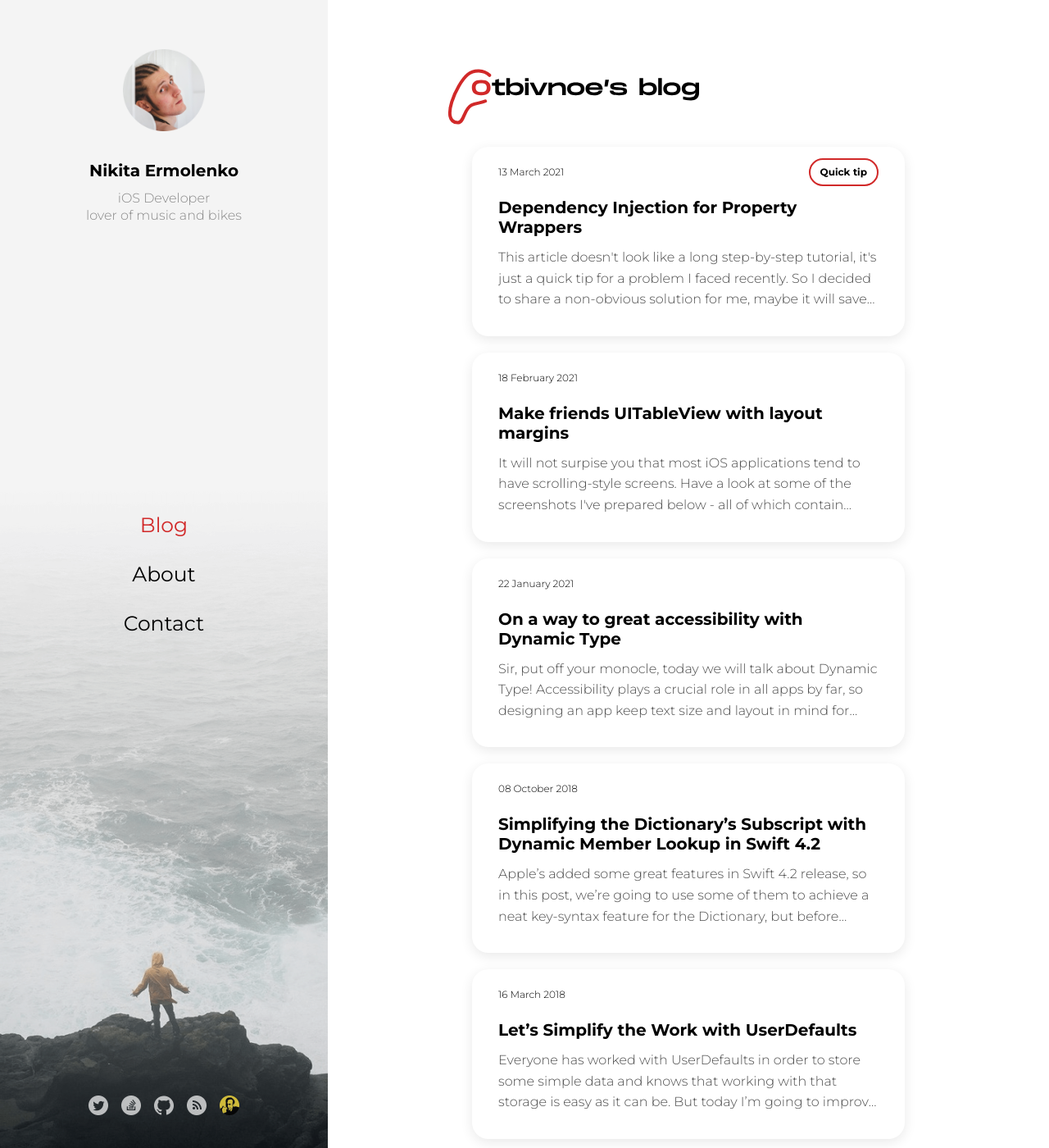
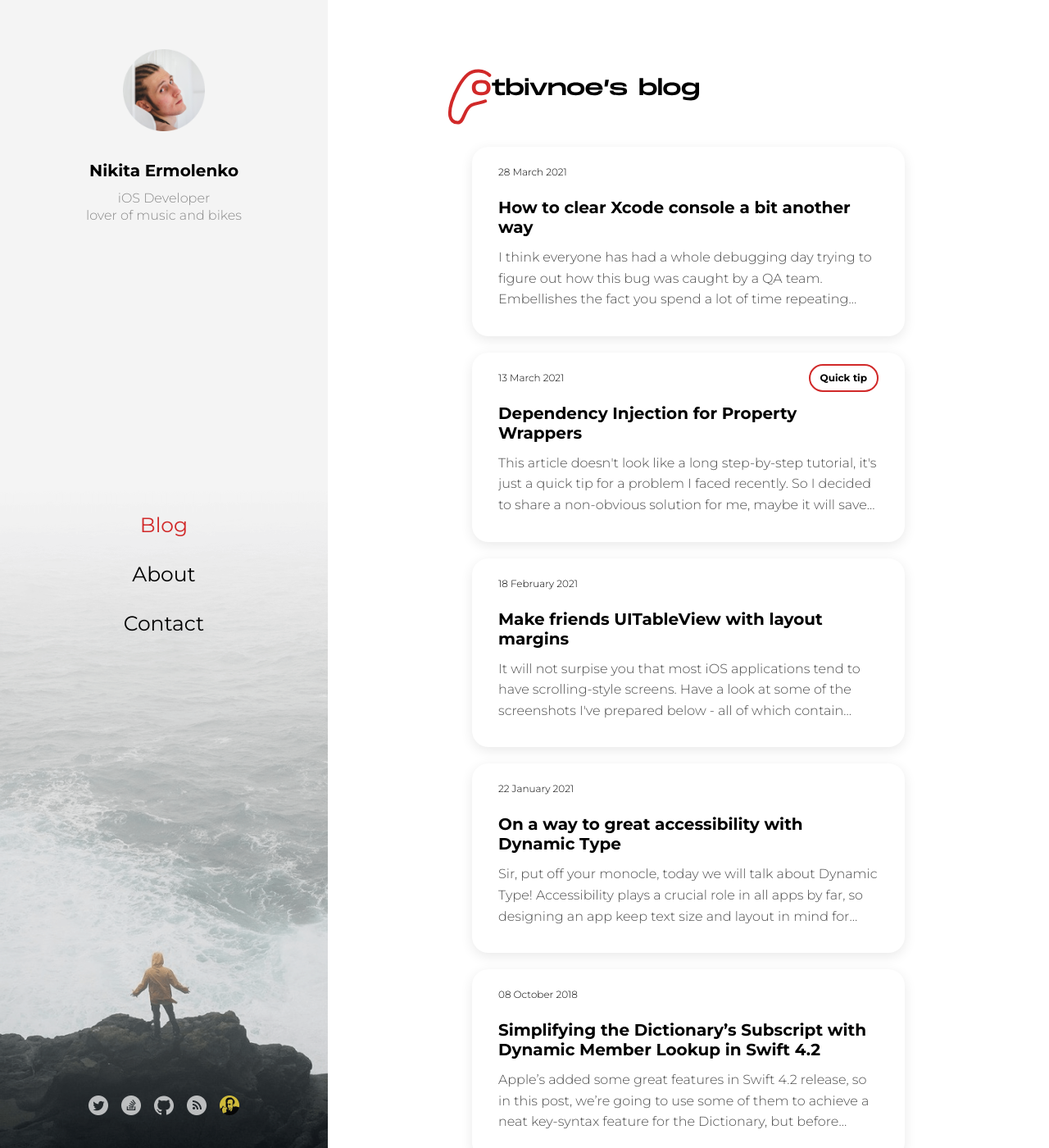
Before and after one commit to Otbivnoe/Otbivnoe.github.io, a Jekyll site: the page built from tabs/blog.md, in a window 1280 px wide and 1400 px high. Shown: the whole window at 82% size. Built offline with Jekyll 4.4.1, drawn with Linux system fonts in a browser that asks for light colours; some of the changed lines change nothing that is shown.

Commit message:
[Post] How to clear Xcode console a bit another way (#6)

````diff
--- /dev/null
+++ b/_posts/2021-03-28-How-to-Clear-Xcode-Console-a-Bit-Another-Way.md
@@ -0,0 +1,96 @@
+---
+layout: post
+title: "How to clear Xcode console a bit another way"
+subtitle: "I think everyone has had a whole debugging day trying to figure out how this bug was caught by a QA team. Embellishes the fact you spend a lot of time repeating these steps to reproduce the bug even once but the QA team does it regularly. Familiar feeling, isn't it? We have such days from time to time and I had a similar one recently. I turned out as a detective and started to investigate the problem."
+date: 2021-03-28 19:00:00 +0300
+image: /assets/img/articles/xcode-clear/logo.png
+---
+
+I think everyone has had a whole debugging day trying to figure out how this bug was caught by a QA team. Embellishes the fact you spend a lot of time repeating these steps to reproduce the bug even once but the QA team does it regularly. Familiar feeling, isn't it? We have such days from time to time and I had a similar one recently. I turned out as a detective and started to investigate the problem.
+
+The first step of my investigation was turning on verbose logging. Thereby Xcode's console started to spam plenty of messages. Yep, it became a mess by far. And since my goal was finding a "key" inside this galaxy of logs, I became clicking the tiny icon "trash" on every lap of my investigation steps to start looking again. On the 25th lap, I opened the StackOverflow trying to find a programmable way to clear the console - without success. On that note, I took off the detective hat to find a way to simplifying the debug workflow a bit.
+
+<hr>
+
+The first thought that visited me - my old friend Apple Script. So I wrote a script in minutes:
+
+```applescript
+activate application "Xcode"
+
+tell application "System Events" to tell process "Xcode"
+	click menu item "Clear Console" of menu 1 of menu item "Debug Workflow" of menu 1 of menu bar item "Debug" of menu bar 1
+end tell
+```
+
+The longest line of this code just invokes the _"Clear Console"_ command from the Xcode's menu: _Debug > Debug Workflow > Clear Console._
+
+Of course, it does look nicer using a shortcut invocation from the script, but I think it's less safe.
+
+```applescript
+keystroke "K" using {command down}
+```
+
+Now that we have the worked script, need to find a way to invoke it right from Xcode. The handy thing you may not have heard, it's the ability to invoke an apple script right from a breakpoint: _(Right-click on any breakpoint) > Edit breakpoint > Add Action > Chouse 'Apple Script' from dropdown > (paste our script):_
+
+<img class="centered post-img" srcset="/assets/img/articles/xcode-clear/breakpoint-aplescript.png" alt="">
+
+At this step, I could get back to the initial problem, but the current solution doesn't look elegant as could be. What if I decide to repeat this code for another breakpoint? You know for sure that developers are lazy people, so we don't like to repeat code and maintain its consistency across many places in our codebase. Thus I went further!
+
+Ideally is to have a simple [LLDB](https://lldb.llvm.org/use/python-reference.html#create-a-new-lldb-command-using-a-python-function) command - `clear` for instance. From my experience, a developer is able to write a LLDB command on his own. So if you haven't heard about this feature I recommend to read [this simple article](https://www.ryanipete.com/blog/lldb/python/how_to_create_a_custom_lldb_command_pt_1/) that covers the basics.
+
+#### Steps:
+
+- At first check the existence of the `~/.lldbinit` file (create if doesn't exist). It's the file that LLDB looks for and loads each time a new session is started.
+- Then we need to import our further Python script that clears the Xcode's console. Paste this code inside the `.lldbinit` file:
+
+```python
+command script import ~/.lldb/otbivnoe.py # you can choose any directory for your script
+```
+
+- Final part is finally to write the magic script:
+
+```python
+#!/usr/bin/env python
+
+from subprocess import Popen, PIPE
+
+def clearXcodeConsole(debugger, command, result, internal_dict):
+  applescript='''
+    activate application "Xcode"
+    tell application "System Events" to tell process "Xcode"
+      click menu item "Clear Console" of menu 1 of menu item "Debug Workflow" of menu 1 of menu bar item "Debug" of menu bar 1
+    end tell
+  '''
+
+  p = Popen(['osascript', '-'], stdin=PIPE, stdout=PIPE, stderr=PIPE, universal_newlines=True)
+  stdout, stderr = p.communicate(applescript)
+
+def __lldb_init_module(debugger, internal_dict):
+  debugger.HandleCommand('command script add -f otbivnoe.clearXcodeConsole clear')
+```
+
+Be aware I have the following version of python. Maybe you need to tune this script a bit by yourself.
+
+```shell
+3.8.2 (default, Dec 21 2020, 15:06:04)
+[Clang 12.0.0 (clang-1200.0.32.29)]
+```
+
+-  Restart your LLDB debugging session or just reload the current one:
+
+```python
+command source ~/.lldbinit
+```
+
+That's It! Now you're able to write a simple command `clear` to flush the console. And I go back to detective duties :)
+
+<hr>
+
+### Additional Recourses:
+
+- [Chisel](https://github.com/facebook/chisel) - a ton of useful LLDB commands by Facebook
+- [Lowmad](https://github.com/bangerang/lowmad) - a command line tool for managing scripts and configurations in LLDB.
+
+<hr>
+
+I would happy to hear a better way or even a native way of clearing a console if it exists. So [let me know](https://twitter.com/iOtbivnoe) if you know anything about it.
--- a/assets/css/post.scss
+++ b/assets/css/post.scss
@@ -30,6 +30,8 @@
 .post-img {
   border-radius: 5px;
   background-color: $post-logo-background--light;
+  width: auto;
+  height: auto;
 }
 
 h1,
--- a/assets/css/style.scss
+++ b/assets/css/style.scss
@@ -6,6 +6,7 @@
 img {
   width: 100%;
   height: 100%;
+  max-width: 100%;
   object-fit: contain;
 }
 
````
Also changed, not shown: assets/img/articles/xcode-clear/breakpoint-aplescript.png (added), assets/img/articles/xcode-clear/logo.png (added).
